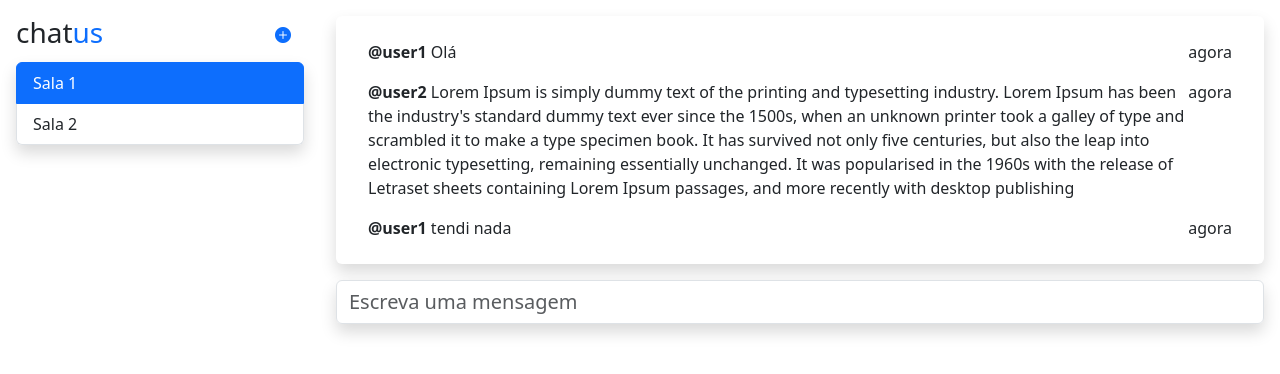
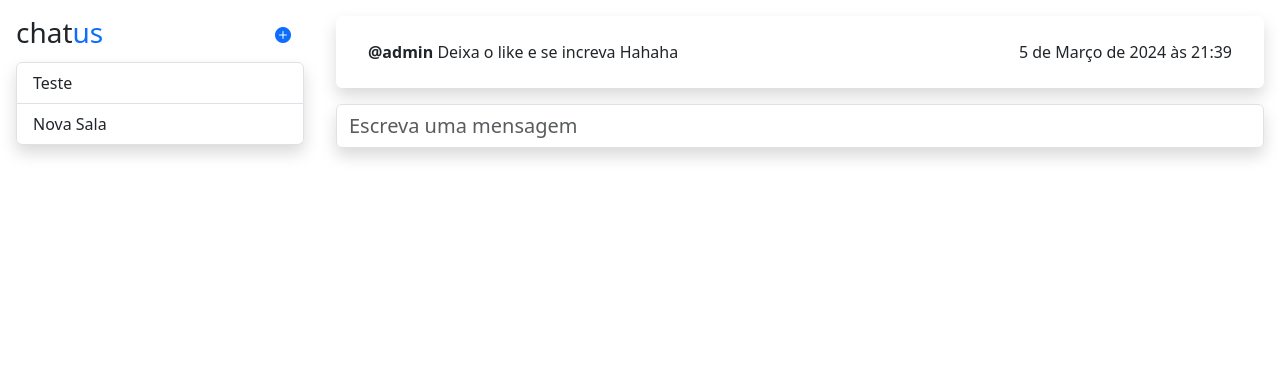
Before and after one commit to renarfreitas/chat_us, a Django app: page /chat/ in a window 1280 px wide. Shown: the top 374 px of the page. Run offline with Django 5.2, Linux system fonts and the light colour scheme; data comes from the database, SQL or seed files in the repository.

Commit message:
To be continued...

```diff
--- a/apps/chat/urls.py
+++ b/apps/chat/urls.py
@@ -3,6 +3,5 @@ from django.urls import path
 from . import views
 
 urlpatterns = [
-    path('', views.index, name="index"),
-    path('teste', views.teste, name="teste"),
+    path('', views.index, name="index")
 ]
--- a/apps/chat/views.py
+++ b/apps/chat/views.py
@@ -1,12 +1,13 @@
 from django.shortcuts import render
 from .models import Message, Room
+
+
 def index(request):
-    messages = Message.objects.all
-    rooms = Room.objects.all
+    messages = Message.objects.all()
+
+    rooms = Room.objects.all()
+
     return render(request, 'chat/index.html', {
         'rooms': rooms,
         'messages': messages
     })
-
-def teste(request):
-    return render(request, 'chat/teste.html, {s}')
--- a/templates/base.html
+++ b/templates/base.html
@@ -8,7 +8,7 @@
     <link href="https://cdn.jsdelivr.net/npm/bootstrap@5.3.2/dist/css/bootstrap.min.css" rel="stylesheet"
         integrity="sha384-T3c6CoIi6uLrA9TneNEoa7RxnatzjcDSCmG1MXxSR1GAsXEV/Dwwykc2MPK8M2HN" crossorigin="anonymous">
     <link rel="stylesheet" href="https://cdn.jsdelivr.net/npm/bootstrap-icons@1.11.1/font/bootstrap-icons.css">
-
+    {% block css %} {% endblock%}
 </head>
 
 <body>
@@ -17,6 +17,8 @@
     <script src="https://cdn.jsdelivr.net/npm/bootstrap@5.3.2/dist/js/bootstrap.bundle.min.js"
         integrity="sha384-C6RzsynM9kWDrMNeT87bh95OGNyZPhcTNXj1NW7RuBCsyN/o0jlpcV8Qyq46cDfL" crossorigin="anonymous">
     </script>
+
+{% block js %} {% endblock%}
 </body>
 
 </html>
--- a/templates/chat/index.html
+++ b/templates/chat/index.html
@@ -25,8 +25,9 @@
                 </div>
 
                 <ul class="list-group shadow border-0">
-                    <li class="list-group-item active">Sala 1</li>
-                    <li class="list-group-item">Sala 2</li>
+                    {% for room in rooms %}
+                    <li class="list-group-item">{{room.title}}</li>
+                    {% endfor %}
                 </ul>
             </div>
         </div>
@@ -36,36 +37,17 @@
             <!--Lista de Mensagens-->
             <div class="messages card m-3 p-3 h-75 shadow border-0 overflow-scroll">
                 <ul class="list-group list-group-flush">
-                    <li class="list-group-item border-bottom-0">
-                        <div class="d-flex justify-content-between">
-                            <div class="content">
-                                <b>@user1</b> Olá
+
+                    {% for m in messages %}
+                        <li class="list-group-item border-bottom-0">
+                            <div class="d-flex justify-content-between">
+                                <div class="content">
+                                    <b>@{{m.user.username}}</b> {{m.text}}
+                                </div>
+                                <div class="time ">{{m.created_at}}</div>
                             </div>
-                            <div class="time ">agora</div>
-                        </div>
-                    </li>
-                    <li class="list-group-item border-bottom-0">
-                        <div class="d-flex justify-content-between">
-                            <div class="content">
-                                <b>@user2</b> Lorem Ipsum is simply dummy text of the printing and typesetting industry.
-                                Lorem Ipsum has been the industry's standard dummy text ever since the 1500s, when an
-                                unknown printer took a galley of type and scrambled it to make a type specimen book. It
-                                has survived not only five centuries, but also the leap into electronic typesetting,
-                                remaining essentially unchanged. It was popularised in the 1960s with the release of
-                                Letraset sheets containing Lorem Ipsum passages, and more recently with desktop
-                                publishing
-                            </div>
-                            <div class="time ">agora</div>
-                        </div>
-                    </li>
-                    <li class="list-group-item border-bottom-0">
-                        <div class="d-flex justify-content-between">
-                            <div class="content">
-                                <b>@user1</b> tendi nada
-                            </div>
-                            <div class="time ">agora</div>
-                        </div>
-                    </li>
+                        </li>
+                    {% endfor %}
                 </ul>
             </div>
             <div class="send-message card m-3 shadow border-0">
@@ -77,10 +59,6 @@
     </div>
     {% endblock %}
 
-
-    <script src="https://cdn.jsdelivr.net/npm/bootstrap@5.3.2/dist/js/bootstrap.bundle.min.js"
-        integrity="sha384-C6RzsynM9kWDrMNeT87bh95OGNyZPhcTNXj1NW7RuBCsyN/o0jlpcV8Qyq46cDfL" crossorigin="anonymous">
-    </script>
 </body>
 
 </html>
```
